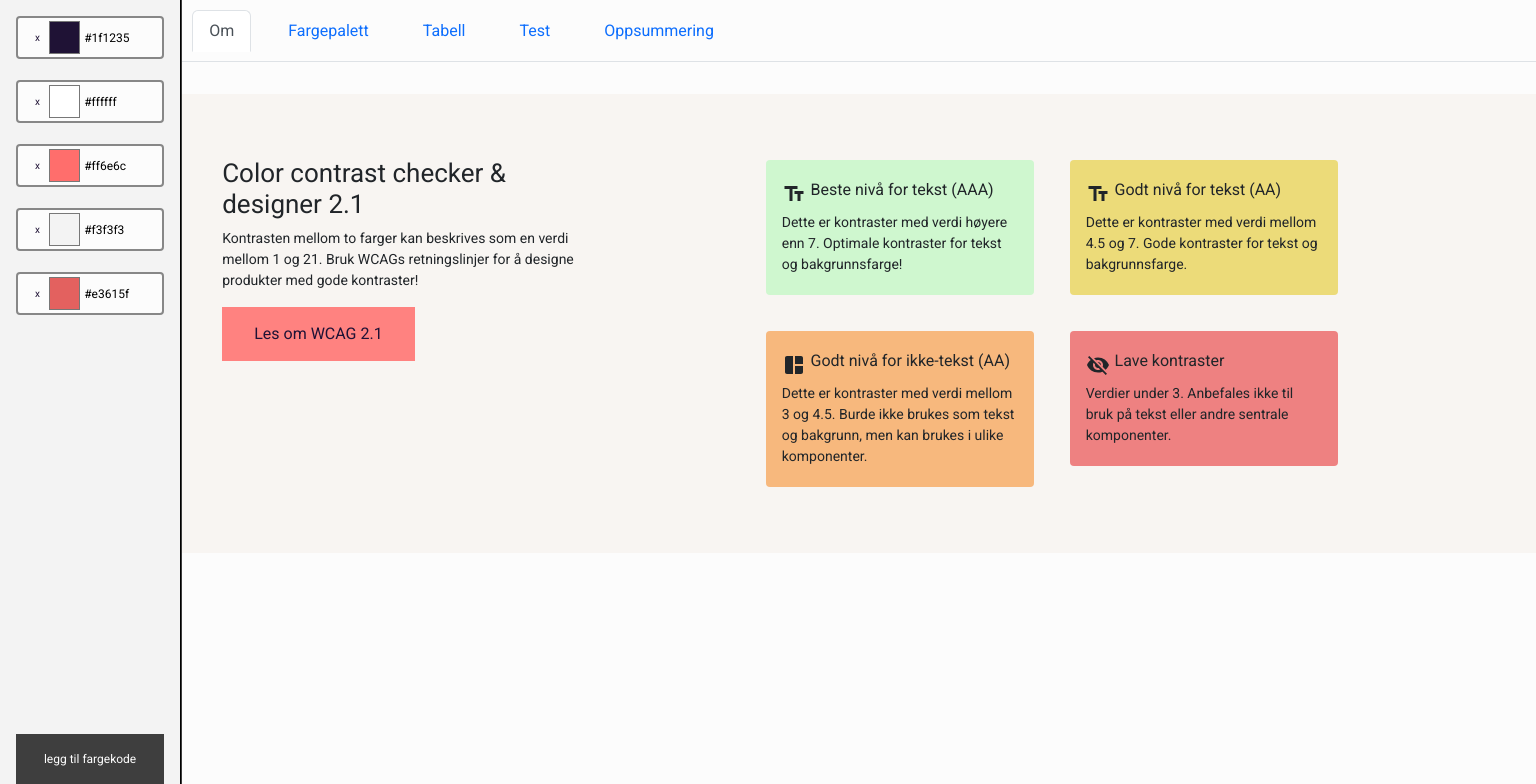
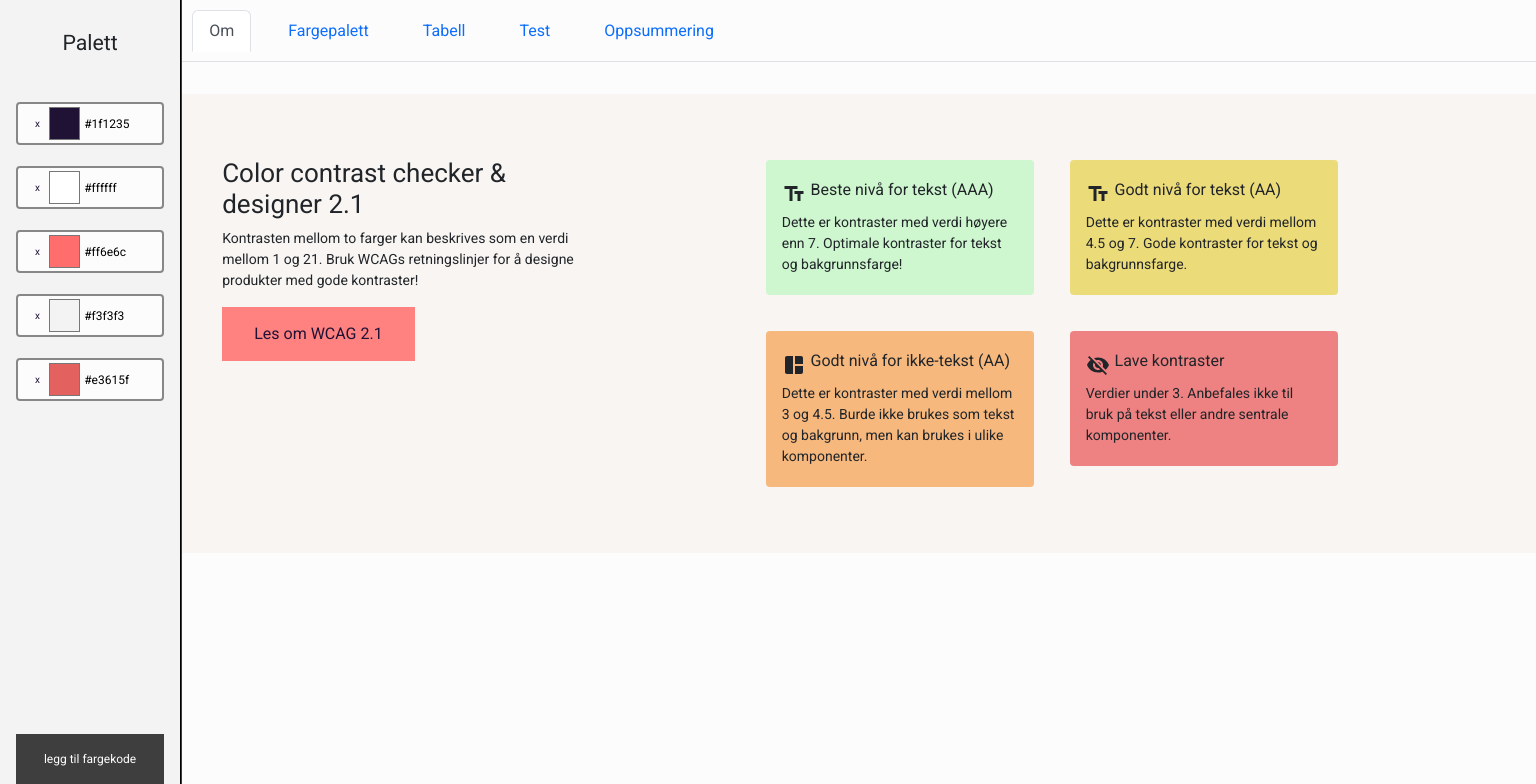
Before and after one commit to NorskRegnesentral/ccc21, a React (Create React App) app: page /#/ in a window 1536 px wide. Shown: the top 784 px of the page. Built offline with nearby package versions, Linux system fonts and the light colour scheme.

Commit message:
Add heading to color bar

```diff
--- a/src/components/myColors/myColors.css
+++ b/src/components/myColors/myColors.css
@@ -9,8 +9,8 @@
 @media screen and (min-width: 1400px) {
     .adaptive-bar {
         border-right: 2px groove var(--base-color-dark-grey);
-        grid-template-areas: "colorlist" "addbutton";
-        grid-template-rows: 1fr 82px;
+        grid-template-areas: "heading" "colorlist" "addbutton";
+        grid-template-rows: max-content 1fr 82px;
         height: 100vh;
     }
 }
@@ -18,8 +18,8 @@
 @media not screen and (min-width: 1400px) {
     .adaptive-bar {
         border-bottom: 2px groove var(--base-color-dark-grey);
-        grid-template-areas: "colorlist addbutton";
-        grid-template-columns: 1fr 150px;
+        grid-template-areas: "heading colorlist addbutton";
+        grid-template-columns: max-content 1fr 150px;
         height: 100px;
         width: 100vw;
     }
@@ -49,6 +49,16 @@
     }
 }
 
+.color-bar-heading {
+    grid-area: heading;
+    padding: .7rem 0.7rem 0.7rem .7rem;
+    font-size: 16pt;
+    margin: 1rem;
+    display: flex;
+    align-items: center;
+    justify-content: center;
+}
+
 .my-color-list-item {
   padding: 0;
 }
--- a/src/components/myColors/myColors.jsx
+++ b/src/components/myColors/myColors.jsx
@@ -31,6 +31,9 @@ const MyColors = ({ colorList, setColorList, direction, setDirection }) => {
 
   return (
     <div className="adaptive-bar"  aria-label={t('my-colors-heading')}>
+      <div className="color-bar-heading">
+        Palett
+      </div>
       <ul className="adaptive-color-list">
         {Object.values(colorList).map((color, index) => (
           <li className="my-color-list-item">
```
